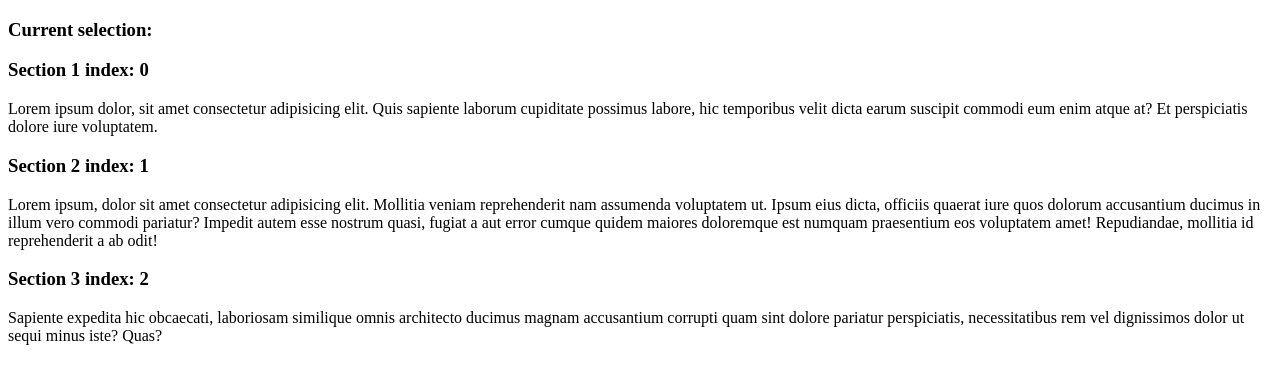
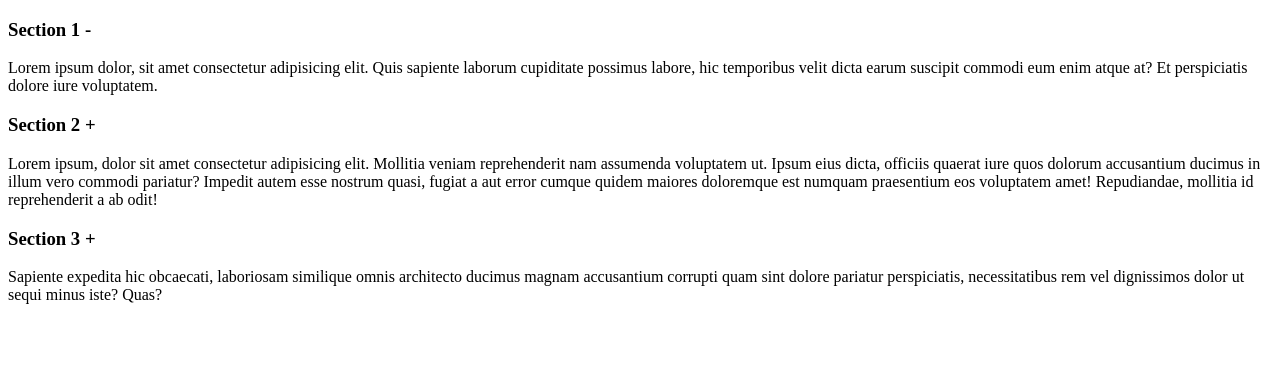
Before and after one commit to piotrszczesniak/react-accordion, a React (Create React App) app: page / in a window 1280 px wide. Shown: the top 384 px of the page. Built offline with nearby package versions, Linux system fonts and the light colour scheme.

Commit message:
make accordion finally work as expected

```diff
--- a/src/App.js
+++ b/src/App.js
@@ -1,51 +1,10 @@
 import { React } from 'react';
-import { useState } from 'react';
+import { Accordion } from './components/Accordion';
 
 function App() {
-  const accordionData = [
-    {
-      title: 'Section 1',
-      content: `Lorem ipsum dolor, sit amet consectetur adipisicing elit. Quis sapiente
-      laborum cupiditate possimus labore, hic temporibus velit dicta earum
-      suscipit commodi eum enim atque at? Et perspiciatis dolore iure
-      voluptatem.`,
-    },
-    {
-      title: 'Section 2',
-      content: `Lorem ipsum, dolor sit amet consectetur adipisicing elit. Mollitia veniam
-      reprehenderit nam assumenda voluptatem ut. Ipsum eius dicta, officiis
-      quaerat iure quos dolorum accusantium ducimus in illum vero commodi
-      pariatur? Impedit autem esse nostrum quasi, fugiat a aut error cumque
-      quidem maiores doloremque est numquam praesentium eos voluptatem amet!
-      Repudiandae, mollitia id reprehenderit a ab odit!`,
-    },
-    {
-      title: 'Section 3',
-      content: `Sapiente expedita hic obcaecati, laboriosam similique omnis architecto ducimus magnam accusantium corrupti
-      quam sint dolore pariatur perspiciatis, necessitatibus rem vel dignissimos
-      dolor ut sequi minus iste? Quas?`,
-    },
-  ];
-
-  const [selected, setSelected] = useState(null);
-
-  function setActive(index) {
-    if (selected === index) {
-      console.log('equal');
-    }
-  }
-
   return (
-    <div className='App'>
-      <h3>Current selection: {selected}</h3>
-      {accordionData.map((item, index) => (
-        <div onClick={() => setActive(index)} key={index}>
-          <h3>
-            {item.title} index: {index}
-          </h3>
-          <p>{item.content}</p>
-        </div>
-      ))}
+    <div className="App">
+      <Accordion />
     </div>
   );
 }
--- /dev/null
+++ b/src/components/Accordion.js
@@ -0,0 +1,53 @@
+import React from 'react';
+import { useState } from 'react';
+
+const Accordion = () => {
+  const [opened, setOpened] = useState(0);
+
+  function setActive(index) {
+    if (opened === index) {
+      setOpened(null);
+    } else {
+      setOpened(index);
+    }
+  }
+  return (
+    <div>
+      {accordionData.map((item, index) => (
+        <div onClick={() => setActive(index)} key={index}>
+          <h3>
+            {item.title} {opened === index ? '-' : '+'}
+          </h3>
+          <p>{item.content}</p>
+        </div>
+      ))}
+    </div>
+  );
+};
+
+const accordionData = [
+  {
+    title: 'Section 1',
+    content: `Lorem ipsum dolor, sit amet consectetur adipisicing elit. Quis sapiente
+    laborum cupiditate possimus labore, hic temporibus velit dicta earum
+    suscipit commodi eum enim atque at? Et perspiciatis dolore iure
+    voluptatem.`,
+  },
+  {
+    title: 'Section 2',
+    content: `Lorem ipsum, dolor sit amet consectetur adipisicing elit. Mollitia veniam
+    reprehenderit nam assumenda voluptatem ut. Ipsum eius dicta, officiis
+    quaerat iure quos dolorum accusantium ducimus in illum vero commodi
+    pariatur? Impedit autem esse nostrum quasi, fugiat a aut error cumque
+    quidem maiores doloremque est numquam praesentium eos voluptatem amet!
+    Repudiandae, mollitia id reprehenderit a ab odit!`,
+  },
+  {
+    title: 'Section 3',
+    content: `Sapiente expedita hic obcaecati, laboriosam similique omnis architecto ducimus magnam accusantium corrupti
+    quam sint dolore pariatur perspiciatis, necessitatibus rem vel dignissimos
+    dolor ut sequi minus iste? Quas?`,
+  },
+];
+
+export { Accordion };
```
Also changed, not shown: src/App.css (added).
